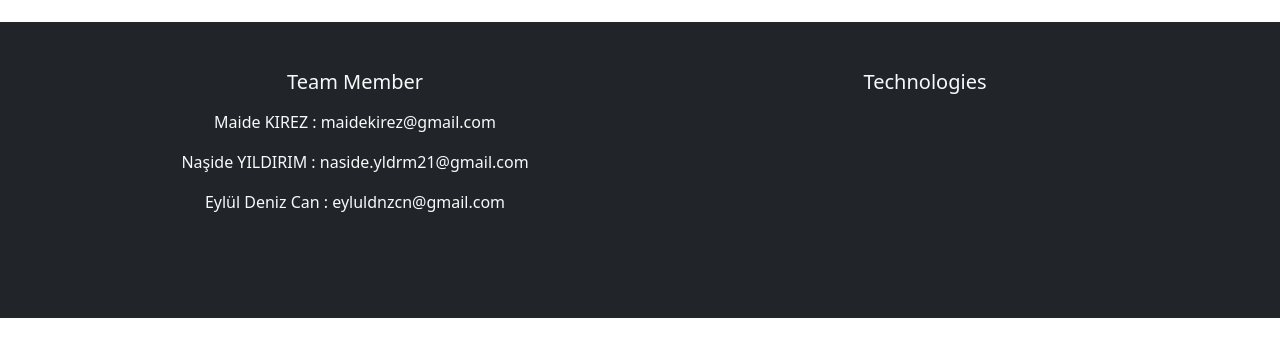
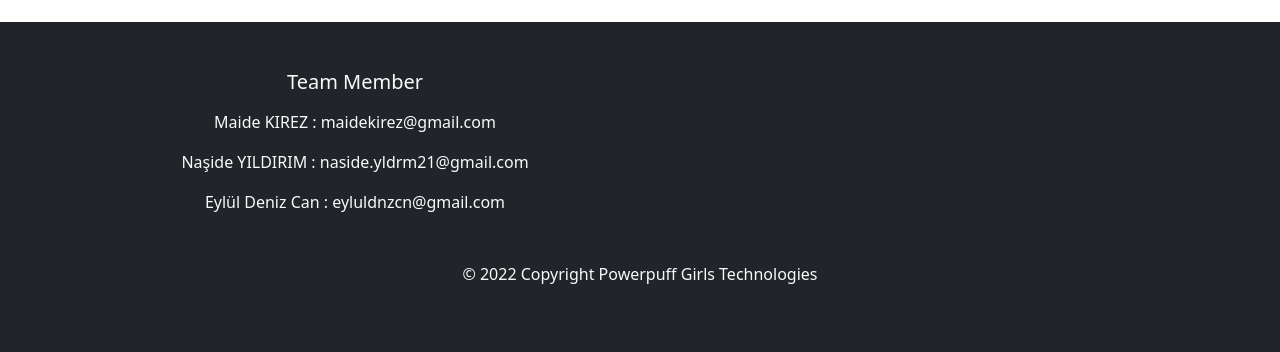
Before and after one commit to maidekirez/beer-project, a React (Create React App) app: page / in a window 1280 px wide. Shown: the part 585-937 px from the top of the page. Before the commit the page ends 903 px from the top, so only its background shows below. Built offline with nearby package versions, Linux system fonts and the light colour scheme; no server answers.

Commit message:
Update Footer.jsx

```diff
--- a/src/components/base/Footer.jsx
+++ b/src/components/base/Footer.jsx
@@ -24,9 +24,16 @@ export default function Footer() {
                             </li>
                         </ul>
                     </div>
-                    <div className="col-6">
-                    <h5 className="text-light">Technologies</h5> </div>
-                </div>
+                    <div className="row">
+                        </div>
+          <div className="col-12 col-md">
+          <div className="text-center p-3" >
+
+  <div className="text-light" to="#">© 2022 Copyright Powerpuff Girls Technologies</div>
+</div>
+</div>
+
+        </div>
             </div>
 
         </footer>
```
